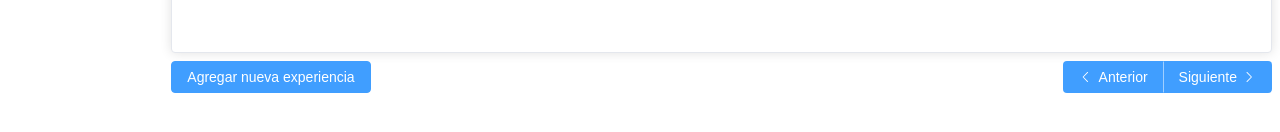
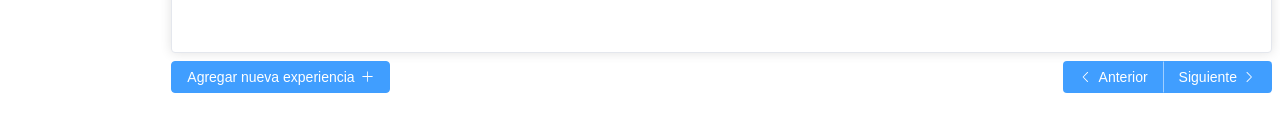
Before and after one commit to fainnerramirez/SimpleCvBuilder, a Vue app: page / in a window 1280 px wide. Both pictures are taken after a click on the button "siguiente". Shown: the part 524-656 px from the top of the page. Built offline with nearby package versions, Linux system fonts and the light colour scheme.

Commit message:
feat: mejoras en UI

```diff
--- a/src/components/WorkExperienceComponent.vue
+++ b/src/components/WorkExperienceComponent.vue
@@ -5,7 +5,10 @@
       <ExperienceComponent :data="experience" />
     </span>
     <div class="buttons">
-      <el-button type="primary" @click="addExperience">Agregar nueva experiencia</el-button>
+      <el-button type="primary" @click="addExperience">
+        Agregar nueva experiencia<el-icon class="el-icon--right"></el-icon>
+        <Plus />
+      </el-button>
       <el-button-group class="buttons-actions">
         <el-button type="primary" :icon="ArrowLeft" @click="previous">Anterior</el-button>
         <el-button type="primary" @click="next">
@@ -23,7 +26,7 @@ import ExperienceComponent from './ExperienceComponent.vue';
 import { useSimpleCvStore } from '../stores/store';
 import { storeToRefs } from 'pinia';
 import { v4 as uuid } from 'uuid';
-import { ArrowLeft, ArrowRight } from "@element-plus/icons-vue";
+import { ArrowLeft, ArrowRight, Plus } from "@element-plus/icons-vue";
 
 const store = useSimpleCvStore();
 const { workExperienceStore: dataExperience } = storeToRefs(store);
```
